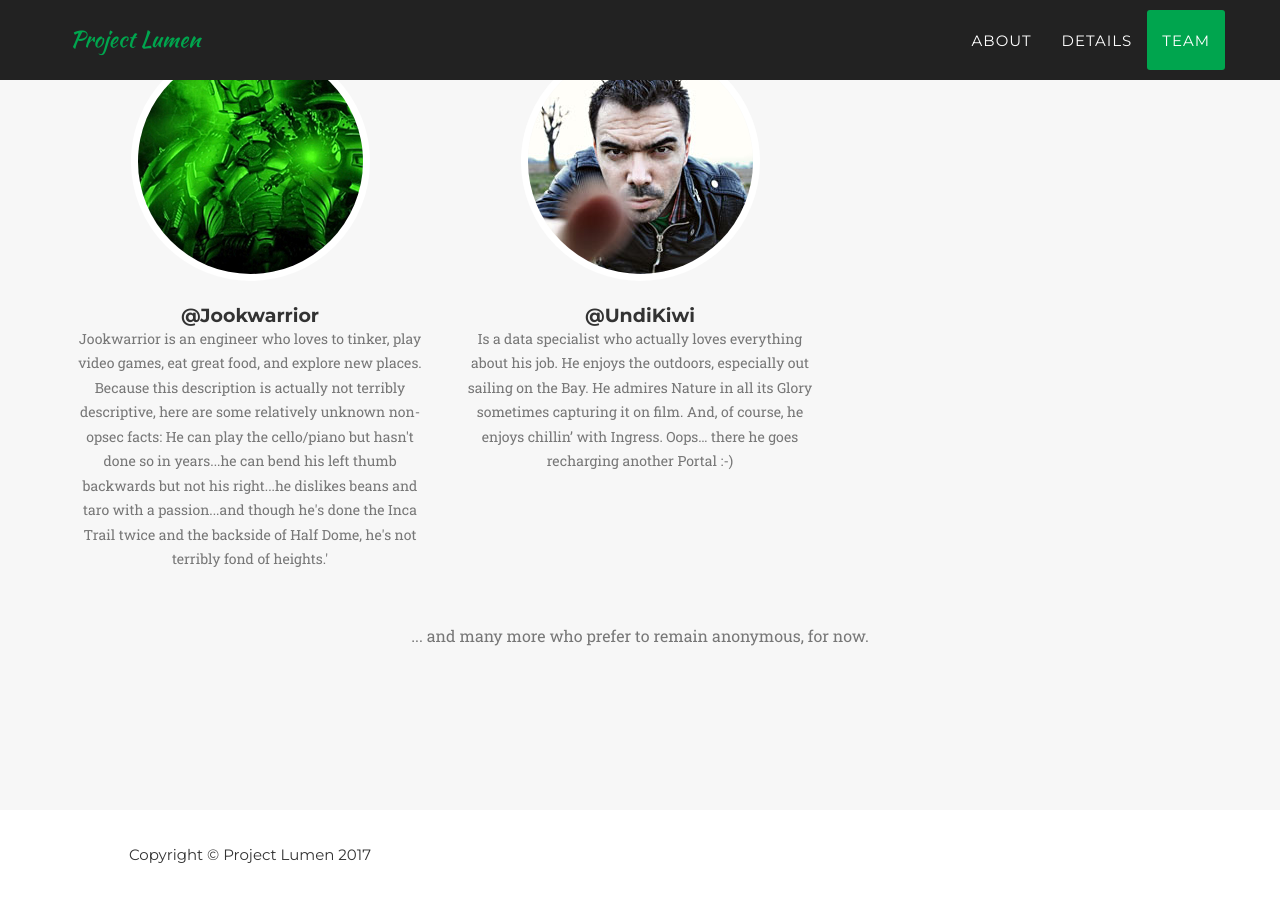
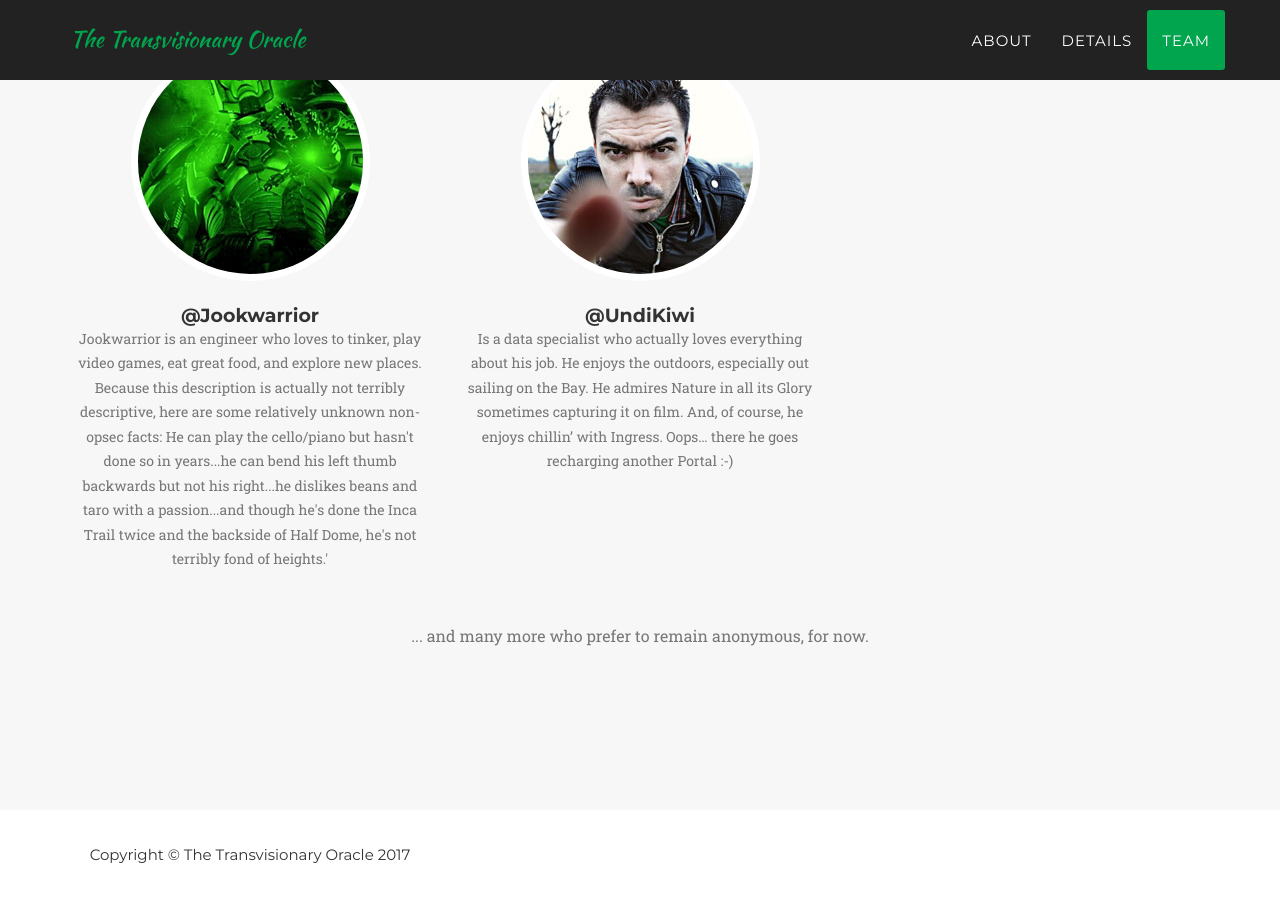
Before and after one commit to winonatong/magnus_reawakens, a Jekyll site: the page built from index.html, in a window 1280 px wide and 900 px high, scrolled down 3660 px. Built offline with Jekyll 4.4.1, drawn with Linux system fonts in a browser that asks for light colours; some web fonts are replaced.

Commit message:
update name of project

```diff
--- a/_config.yml
+++ b/_config.yml
@@ -2,7 +2,7 @@ url: https://magnus.sfenl.org
 baseurl:
 
 # Site settings
-title: Project Lumen
+title: The Transvisionary Oracle
 email: your-email@domain.com
 description: "The San Francisco Enlightened's art project submission for Magnus Reawakens"
 
```
